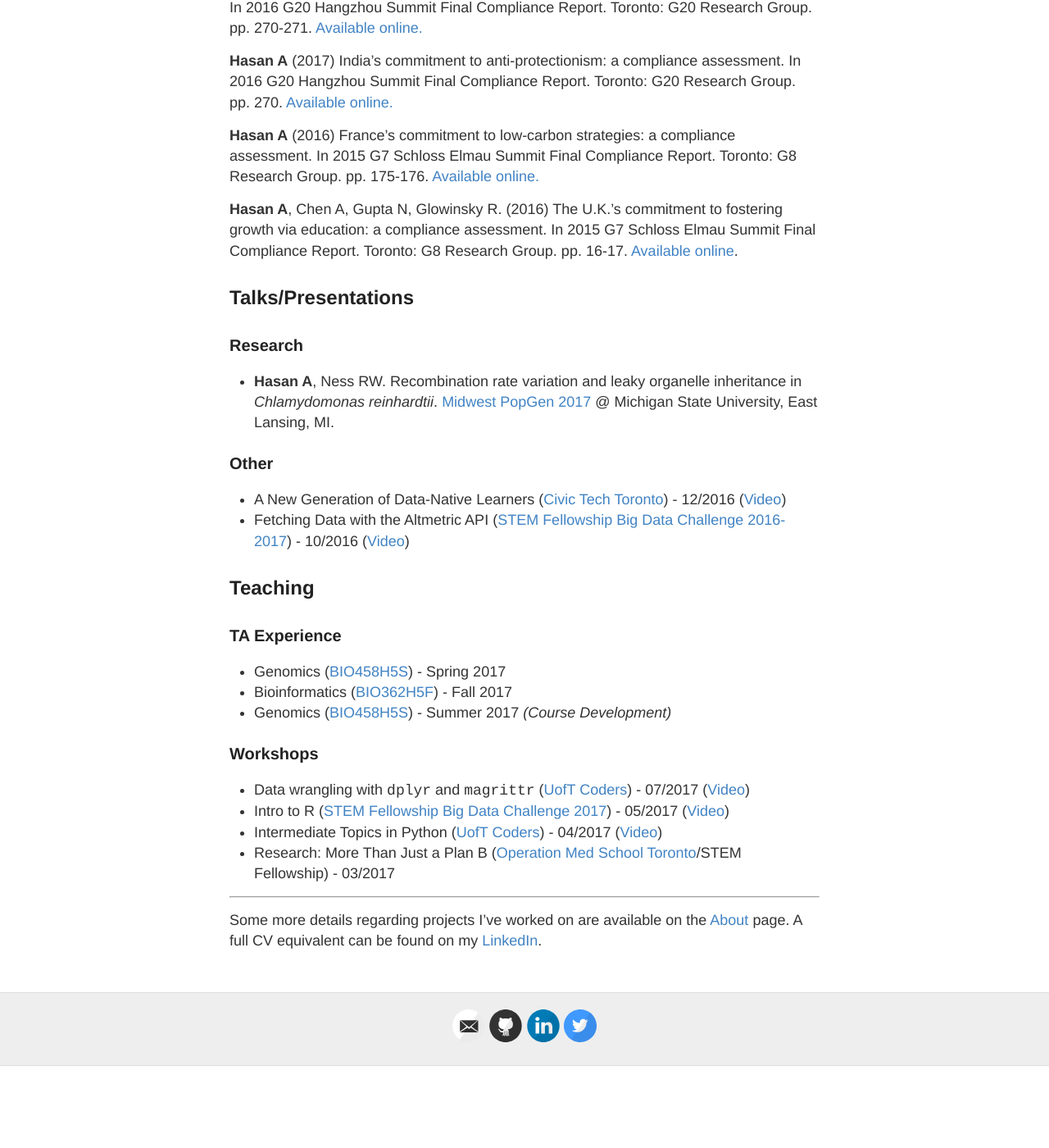
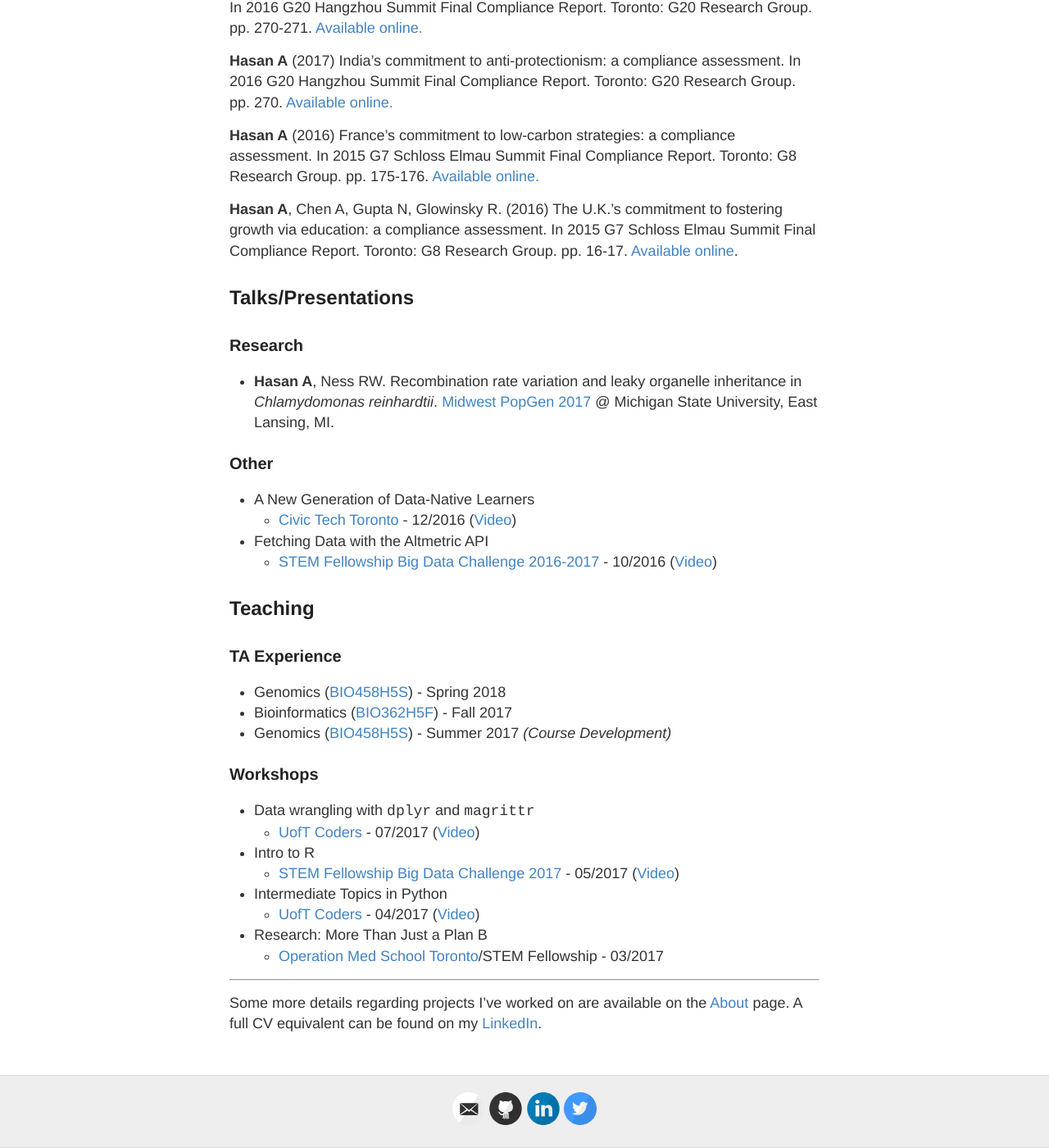
Before and after one commit to aays/site_old, a Jekyll site: the page built from cv.md, in a window 1280 px wide and 1400 px high, scrolled down 902 px. Shown: the whole window at 82% size. Built offline with Jekyll 4.4.1, drawn with Linux system fonts in a browser that asks for light colours; before the commit the page ends 2202 px from its top, so only the background shows below that.

Commit message:
Update cv.md

```diff
--- a/cv.md
+++ b/cv.md
@@ -38,23 +38,29 @@ Arocha Rosete Y, Morales-Lizcano NP, **Hasan A**, Yoshioka K, Moeder W, Michelut
 
 ### Other
 
-- A New Generation of Data-Native Learners ([Civic Tech Toronto](civictech.ca)) - 12/2016 ([Video](https://www.youtube.com/watch?v=yhOrvPaNqRY))
-- Fetching Data with the Altmetric API ([STEM Fellowship Big Data Challenge 2016-2017](stemfellowship.org/big-data-challenge)) - 10/2016 ([Video](https://www.youtube.com/watch?v=k981sK4ODWI))
+- A New Generation of Data-Native Learners
+    - [Civic Tech Toronto](civictech.ca) - 12/2016 ([Video](https://www.youtube.com/watch?v=yhOrvPaNqRY))
+- Fetching Data with the Altmetric API
+    - [STEM Fellowship Big Data Challenge 2016-2017](stemfellowship.org/big-data-challenge) - 10/2016 ([Video](https://www.youtube.com/watch?v=k981sK4ODWI))
 
 ## Teaching
 
 ### TA Experience
 
-- Genomics ([BIO458H5S](https://student.utm.utoronto.ca/calendar/course_detail.pl?Depart=3&Course=BIO458H5)) - Spring 2017
+- Genomics ([BIO458H5S](https://student.utm.utoronto.ca/calendar/course_detail.pl?Depart=3&Course=BIO458H5)) - Spring 2018
 - Bioinformatics ([BIO362H5F](https://student.utm.utoronto.ca/calendar/course_detail.pl?Depart=3&Course=BIO362H5)) - Fall 2017
 - Genomics ([BIO458H5S](https://student.utm.utoronto.ca/calendar/course_detail.pl?Depart=3&Course=BIO458H5)) - Summer 2017 _(Course Development)_
 
 ### Workshops
 
-- Data wrangling with `dplyr` and `magrittr` ([UofT Coders](uoftcoders.github.io)) - 07/2017 ([Video](https://www.youtube.com/watch?v=qO4ZXzyiulM))
-- Intro to R ([STEM Fellowship Big Data Challenge 2017](https://bigdatachallenge.github.io)) - 05/2017 ([Video](https://www.youtube.com/watch?v=z_irkhAErvc))
-- Intermediate Topics in Python ([UofT Coders](uoftcoders.github.io)) - 04/2017 ([Video](https://www.youtube.com/watch?v=33Pgx0DlNmo))
-- Research: More Than Just a Plan B ([Operation Med School Toronto](http://operationmedschool.com/toronto/)/STEM Fellowship) - 03/2017
+- Data wrangling with `dplyr` and `magrittr`
+    -  [UofT Coders](uoftcoders.github.io) - 07/2017 ([Video](https://www.youtube.com/watch?v=qO4ZXzyiulM))
+- Intro to R
+    - [STEM Fellowship Big Data Challenge 2017](https://bigdatachallenge.github.io) - 05/2017 ([Video](https://www.youtube.com/watch?v=z_irkhAErvc))
+- Intermediate Topics in Python
+    - [UofT Coders](uoftcoders.github.io) - 04/2017 ([Video](https://www.youtube.com/watch?v=33Pgx0DlNmo))
+- Research: More Than Just a Plan B
+    - [Operation Med School Toronto](http://operationmedschool.com/toronto/)/STEM Fellowship - 03/2017
 
 
 ---
```
